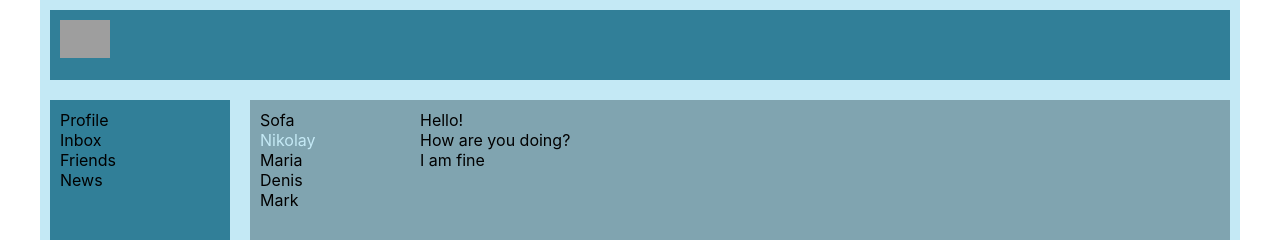
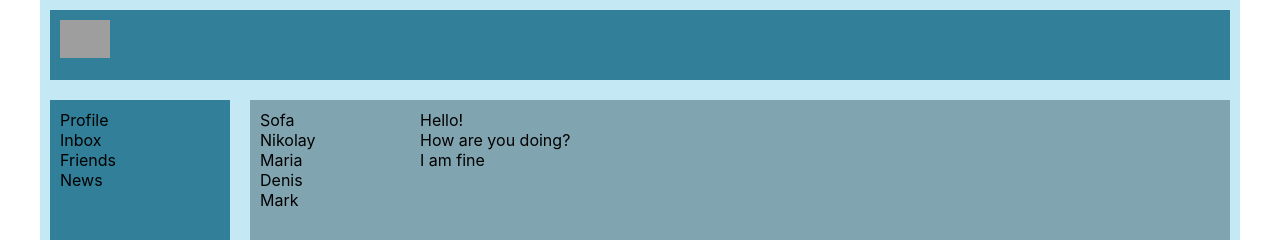
Before and after one commit to eliseevais/samurai_2_0, a React (Create React App) app: page /dialogs in a window 1280 px wide. Shown: the top 240 px of the page. Built offline with nearby package versions, Linux system fonts and the light colour scheme; grey boxes are pictures that could not be loaded.

Commit message:
lesson 22

```diff
--- a/src/App.js
+++ b/src/App.js
@@ -16,7 +16,7 @@ const App = (props) => {
         <div className="app-wrapper-content">
           <Routes>
             <Route path="/profile" element={<Profile />} />
-            <Route path="/dialogs" element={<Dialogs />} />
+            <Route path="/dialogs/*" element={<Dialogs />} />
             <Route path="/news" element={<News />} />
             <Route path="/friends" element={<Friends />} />
           </Routes>
--- a/src/components/Dialogs/Dialogs.jsx
+++ b/src/components/Dialogs/Dialogs.jsx
@@ -1,14 +1,25 @@
+import { NavLink } from "react-router-dom";
 import styles from "./Dialogs.module.css"
 
 const Dialogs = (props) => {
   return (
     <div className={styles.dialogs}>
       <div className={styles.dialogItem}>
-        <div className={styles.dialog}>Sofa</div>
-        <div className={styles.dialog + ' ' + styles.active}>Nikolay</div>
-        <div className={styles.dialog}>Maria</div>
-        <div className={styles.dialog}>Denis</div>
-        <div className={styles.dialog}>Mark</div>
+        <div className={styles.dialog}>
+          <NavLink to="/dialogs/1">Sofa</NavLink>
+        </div>
+        <div className={`${styles.dialog} ${styles.active}`}>
+          <NavLink to="/dialogs/2">Nikolay</NavLink>
+        </div>
+        <div className={styles.dialog}>
+          <NavLink to="/dialogs/3">Maria</NavLink>
+        </div>
+        <div className={styles.dialog}>
+          <NavLink to="/dialogs/4">Denis</NavLink>
+        </div>
+        <div className={styles.dialog}>
+          <NavLink to="/dialogs/5">Mark</NavLink>
+        </div>
       </div>
       <div className={styles.messages}>
         <div className={styles.message}>Hello!</div>
--- a/src/components/Dialogs/Dialogs.module.css
+++ b/src/components/Dialogs/Dialogs.module.css
@@ -13,14 +13,15 @@
   color: #C4E9F5;
 }
 
-.dialog {
-
+.dialog a {
+  color: black
 }
 
-.messages {
-
+.dialog a:active,
+.dialog a:focus {
+  color: #C4E9F5;
 }
 
-.message {
+.messages {}
 
-}
+.message {}
--- a/src/components/Navbar/Navbar.module.css
+++ b/src/components/Navbar/Navbar.module.css
@@ -8,7 +8,7 @@
 }
 
 .item {
-  color: red
+
 }
 
 .item a {
@@ -17,5 +17,5 @@
 
 .item a:active,
 .item a:focus {
-color: #C4E9F5;
+  color: #C4E9F5;
 }
```
